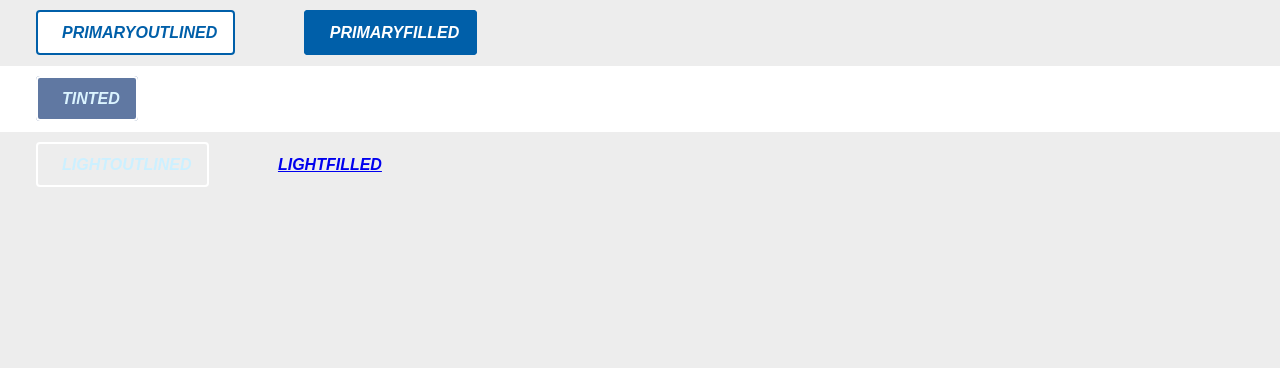
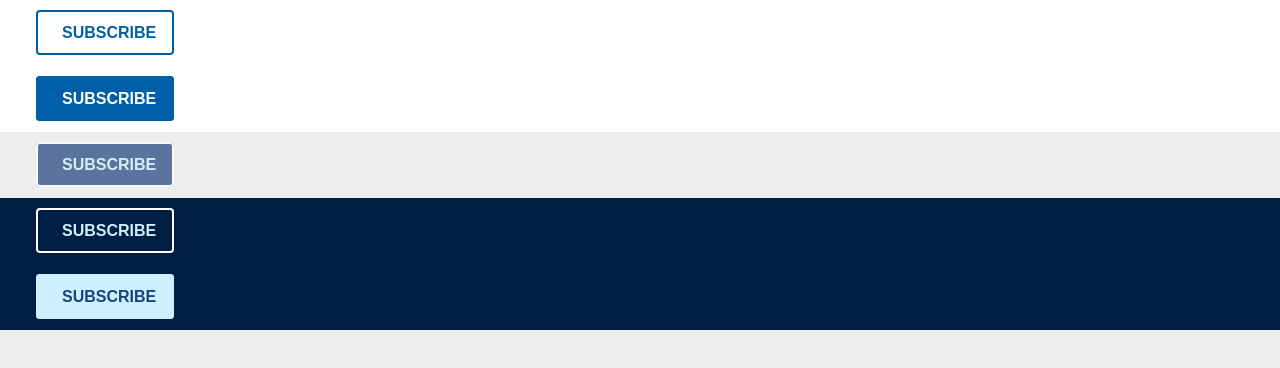
Before and after one commit to britainstart/Project02, a website with bundled scripts: page index.html in a window 1280 px wide. Built offline with nearby package versions, Linux system fonts and the light colour scheme.

Commit message:
updatess

```diff
--- a/index.html
+++ b/index.html
@@ -15,22 +15,34 @@
       font-family: sans-serif;
       background-color: #ededed;
     }
+
   </style>
   <title>polaris-chip</title>
 </head>
 
 <body>
-  <div style="background-color:fff">
-  <polaris-chip name="primaryOutlined" class="primaryOutlined"></polaris-chip>
-  <polaris-chip name="primaryFilled" class="primaryFilled"></polaris-chip>
+  <div style="background-color:#fff">
+  <polaris-chip name="Subscribe" class="primaryOutlined"></polaris-chip>
 </div>
-<div style="background-color:#fff">
-  <polaris-chip name="tinted" class="tinted"></polaris-chip>
+
+<body>
+  <div style="background-color:#fff">
+  <polaris-chip name="Subscribe" class="primaryFilled"></polaris-chip>
 </div>
-    <div style="background-color:1e407c">
-      <polaris-chip name="lightOutlined" class="lightOutlined"></polaris-chip>
-      <polaris-chip name="lightFilled" class="lightFilled"></polaris-chip>
-    </div>
+
+<div style="background-color:fff">
+  <polaris-chip name="Subscribe" class="tinted"></polaris-chip>
+</div>
+
+<div style="background-color:#001e44">
+    <polaris-chip name="Subscribe" class="lightOutlined"></polaris-chip>
+</div>
+
+<div style="background-color:#001e44">
+<polaris-chip name="Subscribe" class="lightFilled"></polaris-chip>
+</div>
+
+
   <script type="module" src="./src/polaris-chip.js"></script>
 </body>
 
--- a/src/PolarisChip.js
+++ b/src/PolarisChip.js
@@ -16,7 +16,7 @@ export class PolarisChip extends LitElement {
         display: inline-block;
         margin: 12px 12px 12px 12px;
         text-transform: uppercase;
-        font-style: italic;
+        font-style: none;
         padding: 12px 16px 12px 24px;
         font-weight: bold;
       }
@@ -106,7 +106,7 @@ export class PolarisChip extends LitElement {
         text-decoration: none;
       }
 
-      .lightfilled {
+      .lightFilled {
         border: 2px solid #ccf0ff;
         color: #1e407c;
         padding: 12px 16px 12px 24px;
```
